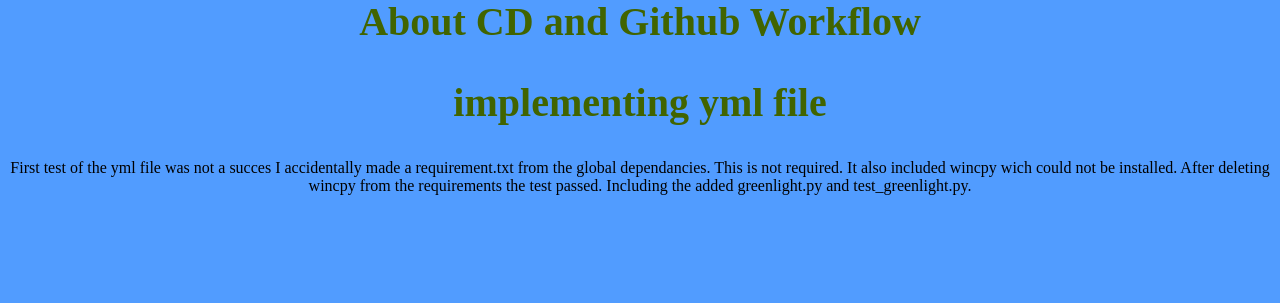
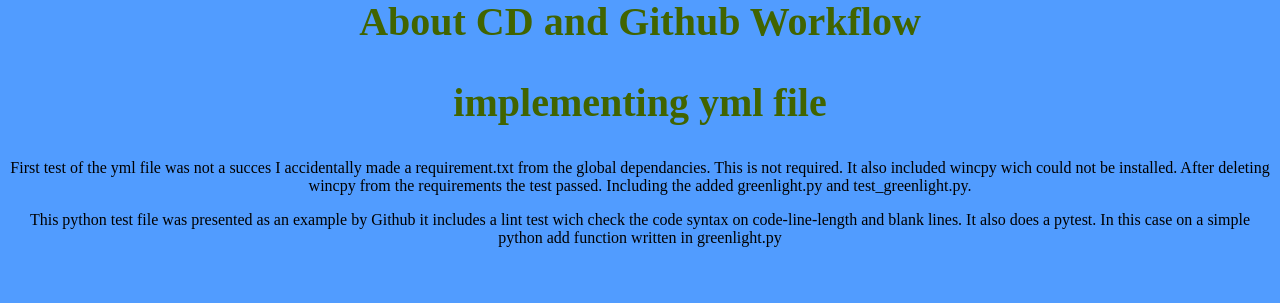
Before and after one commit to hwk246/cd, a Flask app: page /about/ in a window 1280 px wide. Shown: the part 151-454 px from the top of the page. Run offline with Flask 2, Linux system fonts and the light colour scheme.

Commit message:
test commit

```diff
--- a/main.py
+++ b/main.py
@@ -1,4 +1,5 @@
 from flask import Flask, render_template
+
 app = Flask(__name__)
 
 @app.route('/')
@@ -10,5 +11,9 @@ def index():
 def about():
     return render_template('about.html', title='about')
 
+@app.route('/handy/')
+def handy():
+    return render_template('handy.html', title='handy')
+
 if __name__ == '__main__':
     app.run()
--- a/templates/about.html
+++ b/templates/about.html
@@ -8,5 +8,11 @@
   requirements the test passed. Including the added greenlight.py and
   test_greenlight.py.
 </p>
+<p>
+  This python test file was presented as an example by Github it includes a lint
+  test wich check the code syntax on code-line-length and blank lines. It also
+  does a pytest. In this case on a simple python add function written in
+  greenlight.py
+</p>
 
 {% endblock content %}
```
